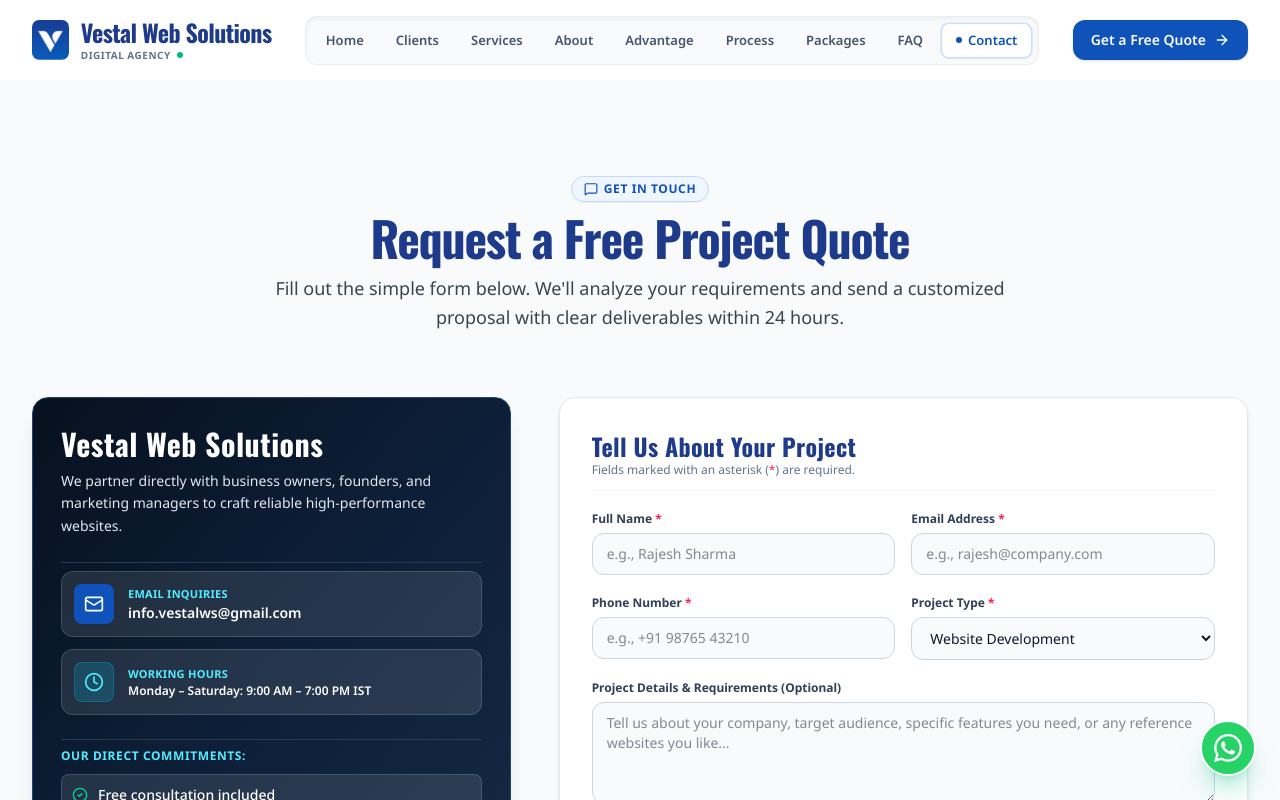
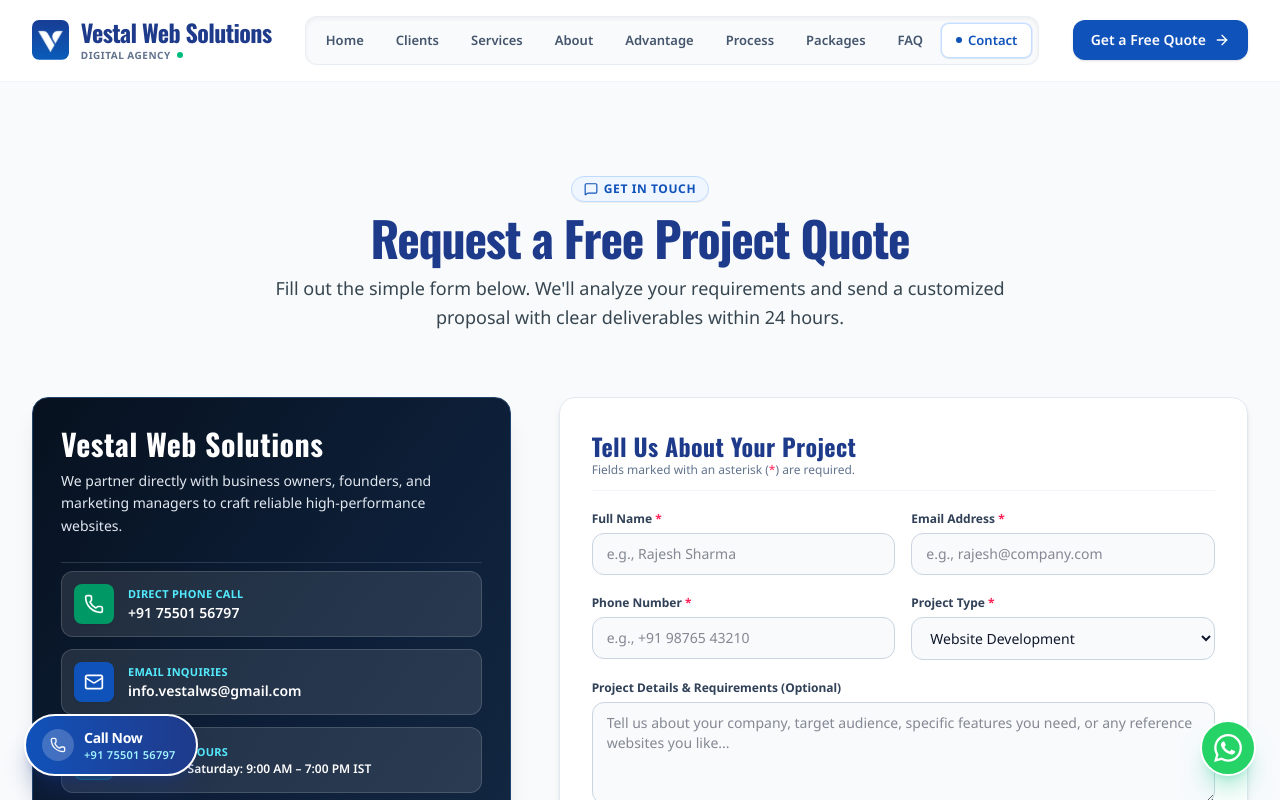
Before and after one commit to Shaaamvs/vestal-web-solutions, a React (Vite) app: page / in a window 1280 px wide. Both pictures are taken after a click on the element 803 px from the left and 1328 px from the top of the page. Shown: the part 10060-10860 px from the top of the page. Built offline with nearby package versions, Linux system fonts and the light colour scheme.

Commit message:
feat(contact): add direct phone call functionality
Integrate phone call links across the Contact, Footer, and Floating Action components to improve accessibility. Update agency data to include structured social links.

```diff
--- a/src/components/ContactSection.jsx
+++ b/src/components/ContactSection.jsx
@@ -9,7 +9,8 @@
   MessageSquare,
   AlertCircle,
   Loader2,
-  Check
+  Check,
+  Phone
 } from 'lucide-react';
 import { motion, AnimatePresence } from 'motion/react';
 import { ScrollReveal } from './ScrollReveal';
@@ -262,6 +263,23 @@
 
                 {/* Direct Channels */}
                 <div className="space-y-3 pt-2 border-t border-slate-700/80">
+                  <a
+                    href={`tel:${AGENCY_INFO.phone.replace(/[^0-9+]/g, '')}`}
+                    className="flex items-center gap-3.5 p-3 rounded-xl bg-white/10 hover:bg-white/15 border border-white/15 transition-all group"
+                  >
+                    <div className="w-10 h-10 rounded-lg bg-emerald-600 group-hover:bg-emerald-500 text-white flex items-center justify-center transition-colors shadow-xs">
+                      <Phone className="w-5 h-5 text-white" />
+                    </div>
+                    <div>
+                      <div className="text-[11px] font-bold text-cyan-300 uppercase tracking-wide">
+                        Direct Phone Call
+                      </div>
+                      <div className="text-sm font-semibold text-white group-hover:text-cyan-200 transition-colors">
+                        {AGENCY_INFO.phone}
+                      </div>
+                    </div>
+                  </a>
+
                   <a
                     href={`mailto:${AGENCY_INFO.email}`}
                     className="flex items-center gap-3.5 p-3 rounded-xl bg-white/10 hover:bg-white/15 border border-white/15 transition-all group"
--- a/src/components/FloatingActions.jsx
+++ b/src/components/FloatingActions.jsx
@@ -1,11 +1,12 @@
 import React, { useState, useEffect } from 'react';
-import { ChevronUp } from 'lucide-react';
+import { ChevronUp, Phone } from 'lucide-react';
 import { motion, AnimatePresence } from 'motion/react';
 import { AGENCY_INFO } from '../data/agencyData';
 
 export const FloatingActions = () => {
   const [showScrollTop, setShowScrollTop] = useState(false);
-  const [showTooltip, setShowTooltip] = useState(false);
+  const [showWhatsappTooltip, setShowWhatsappTooltip] = useState(false);
+  const [showCallTooltip, setShowCallTooltip] = useState(false);
 
   useEffect(() => {
     const handleScroll = () => {
@@ -28,16 +29,70 @@
   };
 
   const cleanWhatsappNumber = AGENCY_INFO.whatsapp.replace(/[^0-9]/g, '');
+  const cleanPhoneNumber = AGENCY_INFO.phone.replace(/[^0-9+]/g, '');
   const whatsappUrl = `https://wa.me/${cleanWhatsappNumber}?text=${encodeURIComponent(
     "Hello Vestal Web Solutions, I would like to inquire about website development services for my business."
   )}`;
 
   return (
+    <>
+      {/* 1. Left Side "Call Now" Floating Button */}
+      <div
+        id="global-call-now-action"
+        className="fixed bottom-5 sm:bottom-6 left-4 sm:left-6 z-50 flex items-center pointer-events-auto select-none"
+        onMouseEnter={() => setShowCallTooltip(true)}
+        onMouseLeave={() => setShowCallTooltip(false)}
+      >
+        <motion.a
+          id="global-call-trigger"
+          href={`tel:${cleanPhoneNumber}`}
+          aria-label={`Call Vestal Web Solutions at ${AGENCY_INFO.phone}`}
+          whileHover={{ scale: 1.06 }}
+          whileTap={{ scale: 0.95 }}
+          className="relative group flex items-center gap-2 sm:gap-2.5 bg-gradient-to-r from-[#0F52BA] to-[#1E3A8A] hover:from-[#1E3A8A] hover:to-[#0F52BA] text-white px-3.5 sm:px-4 py-2.5 sm:py-3 rounded-full shadow-xl shadow-blue-900/30 border-2 border-white cursor-pointer transition-all duration-200"
+        >
+          {/* Subtle Ambient Pulse Ripple */}
+          <span className="absolute -inset-1 rounded-full bg-[#0F52BA] opacity-35 animate-ping pointer-events-none" />
+
+          {/* Animated Phone Icon */}
+          <div className="w-8 h-8 rounded-full bg-white/20 flex items-center justify-center shrink-0">
+            <Phone className="w-4 h-4 text-white animate-pulse" />
+          </div>
+
+          {/* Label + Mobile Number */}
+          <div className="flex flex-col text-left leading-tight pr-1">
+            <span className="text-xs sm:text-sm font-bold tracking-tight text-white flex items-center gap-1.5">
+              Call Now
+            </span>
+            <span className="text-[11px] font-semibold text-cyan-200 hidden sm:inline tracking-wide">
+              {AGENCY_INFO.phone}
+            </span>
+          </div>
+        </motion.a>
+
+        {/* Tooltip on Hover */}
+        <AnimatePresence>
+          {showCallTooltip && (
+            <motion.div
+              initial={{ opacity: 0, x: -10, scale: 0.9 }}
+              animate={{ opacity: 1, x: 0, scale: 1 }}
+              exit={{ opacity: 0, x: -10, scale: 0.9 }}
+              transition={{ duration: 0.15 }}
+              className="hidden sm:block absolute left-full ml-3 px-3 py-1.5 bg-slate-900/95 text-white text-xs font-semibold rounded-xl shadow-lg whitespace-nowrap border border-slate-700 pointer-events-none"
+            >
+              Click to Call: {AGENCY_INFO.phone}
+              <div className="absolute left-[-4px] top-1/2 -translate-y-1/2 w-2 h-2 bg-slate-900/95 rotate-45 border-l border-b border-slate-700" />
+            </motion.div>
+          )}
+        </AnimatePresence>
+      </div>
+
+      {/* 2. Right Side Floating Actions (Back to Top + WhatsApp) */}
       <div
         id="global-floating-actions"
         className="fixed bottom-5 sm:bottom-6 right-4 sm:right-6 z-50 flex flex-col items-end gap-3 pointer-events-auto select-none"
       >
-      {/* 1. Back to Top Scroll Button */}
+        {/* Back to Top Scroll Button */}
         <AnimatePresence>
           {showScrollTop && (
             <motion.button
@@ -58,15 +113,15 @@
           )}
         </AnimatePresence>
 
-      {/* 2. WhatsApp Floating Chat Trigger */}
+        {/* WhatsApp Floating Chat Trigger */}
         <div
           className="relative flex items-center"
-        onMouseEnter={() => setShowTooltip(true)}
-        onMouseLeave={() => setShowTooltip(false)}
+          onMouseEnter={() => setShowWhatsappTooltip(true)}
+          onMouseLeave={() => setShowWhatsappTooltip(false)}
         >
           {/* Tooltip on Desktop */}
           <AnimatePresence>
-          {showTooltip && (
+            {showWhatsappTooltip && (
               <motion.div
                 initial={{ opacity: 0, x: 10, scale: 0.9 }}
                 animate={{ opacity: 1, x: 0, scale: 1 }}
@@ -105,5 +160,6 @@
           </motion.a>
         </div>
       </div>
+    </>
   );
 };
--- a/src/components/Footer.jsx
+++ b/src/components/Footer.jsx
@@ -4,9 +4,8 @@
   Mail,
   ChevronRight,
   Linkedin,
-  Twitter,
   Instagram,
-  Facebook
+  Phone
 } from 'lucide-react';
 import { ScrollReveal } from './ScrollReveal';
 import logo from '../image/V.svg';
@@ -74,46 +73,47 @@
               {/* Direct contact link */}
               <div className="pt-2 space-y-2">
                 <a
-                  href={`mailto:${AGENCY_INFO.email}`}
+                  href={`tel:${AGENCY_INFO.phone.replace(/[^0-9+]/g, '')}`}
                   className="inline-flex items-center gap-2 text-sm text-[#60A5FA] hover:text-white transition-colors group"
                 >
-                  <Mail className="w-4 h-4 text-[#0F52BA] group-hover:text-white" />
-                  <span className="font-medium underline">{AGENCY_INFO.email}</span>
+                  <Phone className="w-4 h-4 text-[#0F52BA] group-hover:text-[#60A5FA]" />
+                  <span className="font-semibold text-white group-hover:text-blue-200 transition-colors">{AGENCY_INFO.phone}</span>
                 </a>
+                <div>
+                  <a
+                    href={`mailto:${AGENCY_INFO.email}`}
+                    className="inline-flex items-center gap-2 text-sm text-slate-300 hover:text-white transition-colors group"
+                  >
+                    <Mail className="w-4 h-4 text-[#0F52BA] group-hover:text-white" />
+                    <span className="font-medium underline">{AGENCY_INFO.email}</span>
+                  </a>
+                </div>
                 <div className="text-xs text-slate-400">
                   Mon – Sat: 9:00 AM – 7:00 PM IST
                 </div>
               </div>
 
-              {/* Social Icons */}
+              {/* Social Icons - LinkedIn and Instagram */}
               <div className="flex items-center space-x-3 pt-2">
                 <a
-                  href="#contact"
-                  className="w-8 h-8 rounded-lg bg-slate-800 hover:bg-[#0F52BA] text-slate-300 hover:text-white flex items-center justify-center transition-all hover:scale-110 duration-200"
-                  aria-label="LinkedIn"
+                  href="https://www.linkedin.com/company/vestal-web-solutions/?viewAsMember=true"
+                  target="_blank"
+                  rel="noopener noreferrer"
+                  className="w-9 h-9 rounded-lg bg-slate-800 hover:bg-[#0A66C2] text-slate-300 hover:text-white flex items-center justify-center transition-all hover:scale-110 duration-200 border border-slate-700/60 shadow-xs"
+                  aria-label="Follow Vestal Web Solutions on LinkedIn"
+                  title="Follow on LinkedIn"
                 >
                   <Linkedin className="w-4 h-4" />
                 </a>
                 <a
-                  href="#contact"
-                  className="w-8 h-8 rounded-lg bg-slate-800 hover:bg-[#0F52BA] text-slate-300 hover:text-white flex items-center justify-center transition-all hover:scale-110 duration-200"
-                  aria-label="Twitter / X"
-                >
-                  <Twitter className="w-4 h-4" />
-                </a>
-                <a
-                  href="#contact"
-                  className="w-8 h-8 rounded-lg bg-slate-800 hover:bg-[#0F52BA] text-slate-300 hover:text-white flex items-center justify-center transition-all hover:scale-110 duration-200"
-                  aria-label="Instagram"
+                  href="https://www.instagram.com/vestalwebsolutions/"
+                  target="_blank"
+                  rel="noopener noreferrer"
+                  className="w-9 h-9 rounded-lg bg-slate-800 hover:bg-gradient-to-tr hover:from-[#f09433] hover:via-[#dc2743] hover:to-[#bc1888] text-slate-300 hover:text-white flex items-center justify-center transition-all hover:scale-110 duration-200 border border-slate-700/60 shadow-xs"
+                  aria-label="Follow Vestal Web Solutions on Instagram"
+                  title="Follow on Instagram"
                 >
                   <Instagram className="w-4 h-4" />
-                </a>
-                <a
-                  href="#contact"
-                  className="w-8 h-8 rounded-lg bg-slate-800 hover:bg-[#0F52BA] text-slate-300 hover:text-white flex items-center justify-center transition-all hover:scale-110 duration-200"
-                  aria-label="Facebook"
-                >
-                  <Facebook className="w-4 h-4" />
                 </a>
               </div>
             </div>
--- a/src/data/agencyData.js
+++ b/src/data/agencyData.js
@@ -17,6 +17,10 @@
   whatsapp: "+91 75501 56797",
   location: "India • Serving Global Clients",
   hours: "Monday – Saturday: 9:00 AM – 7:00 PM IST",
+  social: {
+    instagram: "https://www.instagram.com/vestalwebsolutions/",
+    linkedin: "https://www.linkedin.com/company/vestal-web-solutions/?viewAsMember=true"
+  },
   stats: [
     { value: "100%", label: "Client Focus", sublabel: "Custom tailored solutions" },
     { value: "< 1.0s", label: "Page Load Speed", sublabel: "Core Web Vitals passed" },
```
Lines whose indentation alone changed are shown as unchanged.
